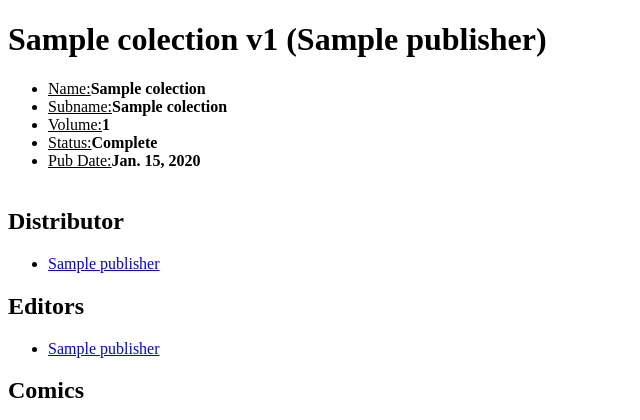
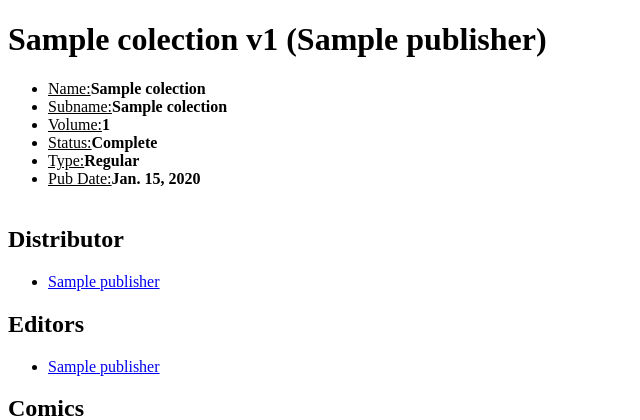
Before and after one commit to pedrojimenez/comicteca, a Django app: a page that uses comicteca/templates/comics/colection.html in a window 1280 px wide. Shown: the top 420 px of the page, without its empty margins (0-640 px from the left). Run offline with Django 3.2, Linux system fonts and the light colour scheme; tables that the repository leaves empty hold one stand-in row (values such as "Sample post").

Commit message:
Show "colection.colection_type" in Colection template

```diff
--- a/comicteca/templates/comics/colection.html
+++ b/comicteca/templates/comics/colection.html
@@ -14,6 +14,7 @@
 	           {% endif  %}
 	           <li><u>Volume:</u><strong>{{ colection.volume }} </strong></li>
 	           <li><u>Status:</u><strong>{{ colection.colection_list }} </strong></li>
+               <li><u>Type:</u><strong>{{ colection.colection_type }} </strong></li>
 	           <li><u>Pub Date:</u><strong>{{ colection.pub_date }} </strong></li>
 	           </br>
 	        </ul>
```
